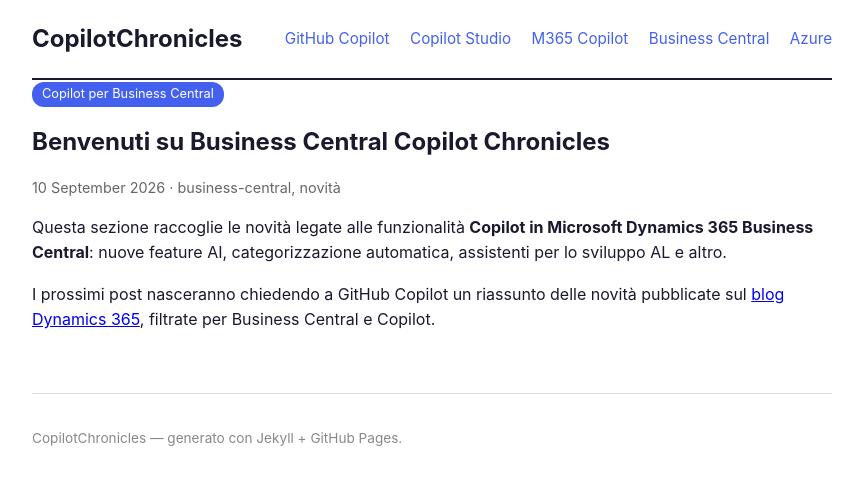
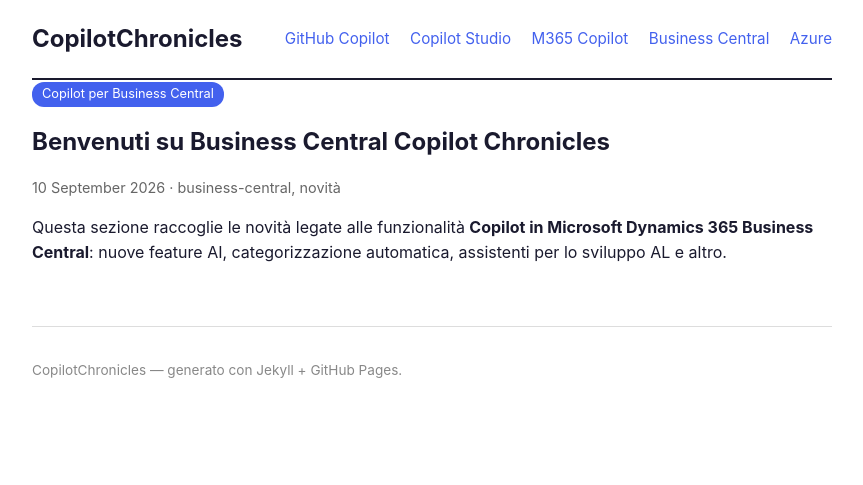
Before and after one commit to DAnny321/CopilotChronicles, a Jekyll site: the page built from _business-central/2026-09/2026-09-10-benvenuto-business-central.md, in a window 1280 px wide. Shown: the top 485 px of the page, without its empty margins (208-1071 px from the left). Built offline with Jekyll 4.4.1, drawn with Linux system fonts in a browser that asks for light colours.

Commit message:
docs: rimuove riferimento a generazione post tramite Copilot dai post di benvenuto

```diff
--- a/_business-central/2026-09/2026-09-10-benvenuto-business-central.md
+++ b/_business-central/2026-09/2026-09-10-benvenuto-business-central.md
@@ -5,5 +5,3 @@ tags: [business-central, novità]
 ---
 
 Questa sezione raccoglie le novità legate alle funzionalità **Copilot in Microsoft Dynamics 365 Business Central**: nuove feature AI, categorizzazione automatica, assistenti per lo sviluppo AL e altro.
-
-I prossimi post nasceranno chiedendo a GitHub Copilot un riassunto delle novità pubblicate sul [blog Dynamics 365](https://www.microsoft.com/en-us/dynamics-365/blog/), filtrate per Business Central e Copilot.
```
Also changed, not shown: _azure/2026-09/2026-09-10-benvenuto-azure.md (+0 -2 lines), _copilot-studio/2026-09/2026-09-10-benvenuto-copilot-studio.md (+0 -2 lines), _github-copilot/2026-09/2026-09-10-benvenuto-github-copilot.md (+0 -2 lines), _m365-copilot/2026-09/2026-09-10-benvenuto-m365-copilot.md (+0 -2 lines).
